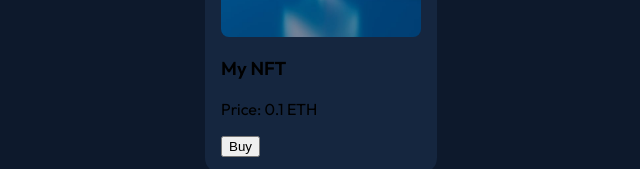
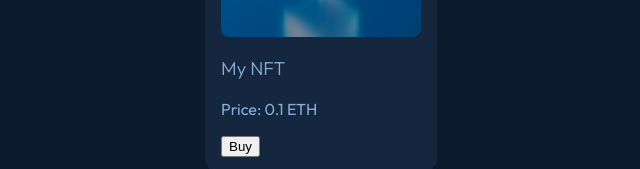
Before and after one commit to AlanBoulesteix/NFT-preview-card-component, a React (Vite) app: page / in a window 1280 px wide. Shown: the part 411-580 px from the top of the page, without its empty margins (327-967 px from the left). Built offline with nearby package versions, Linux system fonts and the light colour scheme.

Commit message:
update general style

```diff
--- a/src/index.css
+++ b/src/index.css
@@ -10,3 +10,12 @@ body {
   background-color: var(--background-color);
   font-family: Outfit, sans-serif;
 }
+
+h3 {
+  color: var(--primary-color);
+  font-weight: 300;
+}
+
+p {
+  color: var(--primary-color);
+}
```
